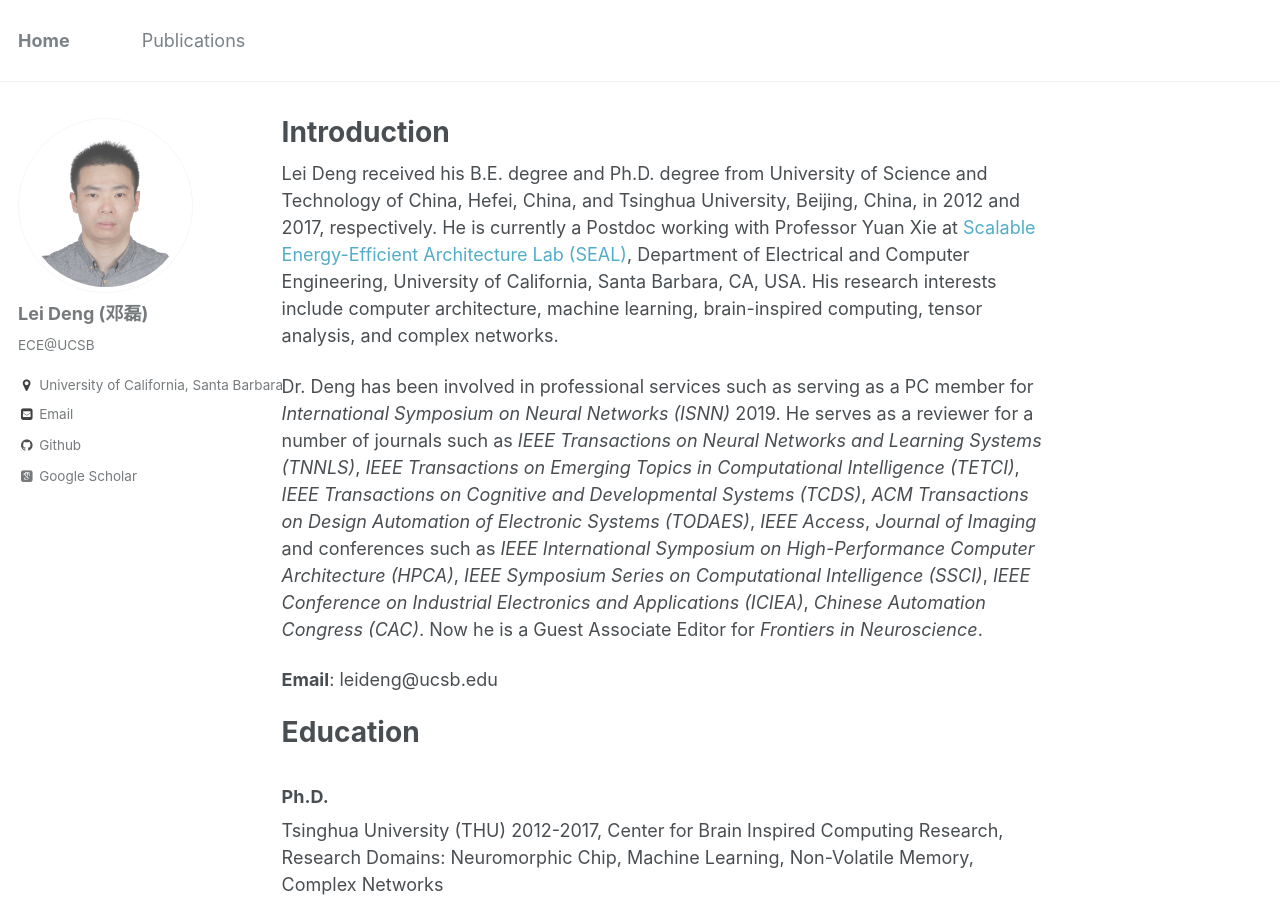
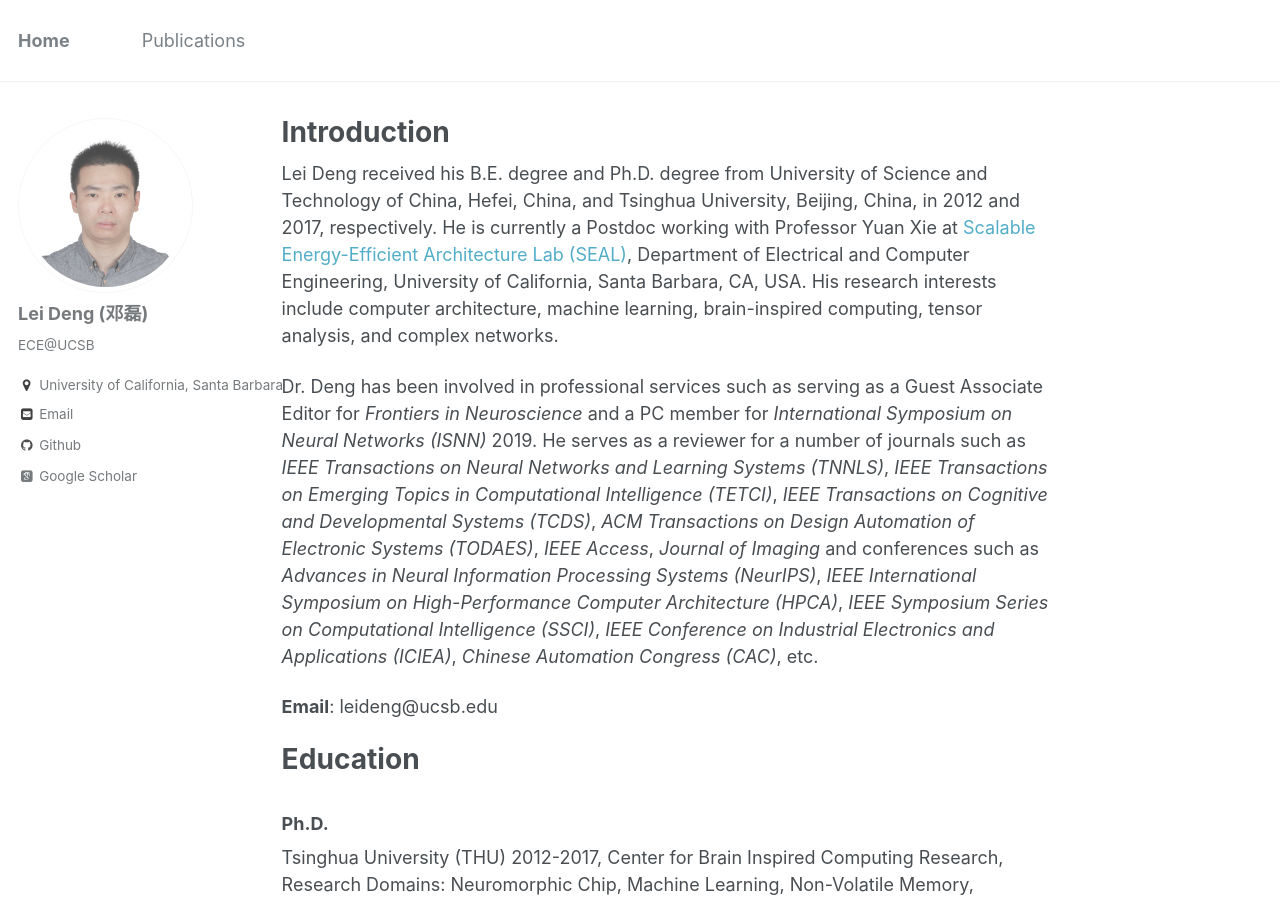
Before and after one commit to dllfei/dllfei.github.io, a Jekyll site: the page built from _pages/about.md, in a window 1280 px wide and 900 px high. Built offline with Jekyll 4.4.1, drawn with Linux system fonts in a browser that asks for light colours; some web fonts are replaced.

Commit message:
Update about.md

```diff
--- a/_pages/about.md
+++ b/_pages/about.md
@@ -10,7 +10,7 @@ redirect_from:
 
 Lei Deng received his B.E. degree and Ph.D. degree from University of Science and Technology of China, Hefei, China, and Tsinghua University, Beijing, China, in 2012 and 2017, respectively. He is currently a Postdoc working with Professor Yuan Xie at [Scalable Energy-Efficient Architecture Lab (SEAL)](https://seal.ece.ucsb.edu/), Department of Electrical and Computer Engineering, University of California, Santa Barbara, CA, USA. His research interests include computer architecture, machine learning, brain-inspired computing, tensor analysis, and complex networks.
 
-Dr. Deng has been involved in professional services such as serving as a PC member for *International Symposium on Neural Networks (ISNN)* 2019. He serves as a reviewer for a number of journals such as *IEEE Transactions on Neural Networks and Learning Systems (TNNLS)*, *IEEE Transactions on Emerging Topics in Computational Intelligence (TETCI)*, *IEEE Transactions on Cognitive and Developmental Systems (TCDS)*, *ACM Transactions on Design Automation of Electronic Systems (TODAES)*, *IEEE Access*, *Journal of Imaging* and conferences such as *IEEE International Symposium on High-Performance Computer Architecture (HPCA)*, *IEEE Symposium Series on Computational Intelligence (SSCI)*, *IEEE Conference on Industrial Electronics and Applications (ICIEA)*, *Chinese Automation Congress (CAC)*. Now he is a Guest Associate Editor for *Frontiers in Neuroscience*.
+Dr. Deng has been involved in professional services such as serving as a Guest Associate Editor for *Frontiers in Neuroscience* and a PC member for *International Symposium on Neural Networks (ISNN)* 2019. He serves as a reviewer for a number of journals such as *IEEE Transactions on Neural Networks and Learning Systems (TNNLS)*, *IEEE Transactions on Emerging Topics in Computational Intelligence (TETCI)*, *IEEE Transactions on Cognitive and Developmental Systems (TCDS)*, *ACM Transactions on Design Automation of Electronic Systems (TODAES)*, *IEEE Access*, *Journal of Imaging* and conferences such as *Advances in Neural Information Processing Systems (NeurIPS)*, *IEEE International Symposium on High-Performance Computer Architecture (HPCA)*, *IEEE Symposium Series on Computational Intelligence (SSCI)*, *IEEE Conference on Industrial Electronics and Applications (ICIEA)*, *Chinese Automation Congress (CAC)*, etc.
 
 **Email**: leideng@ucsb.edu
 
```
